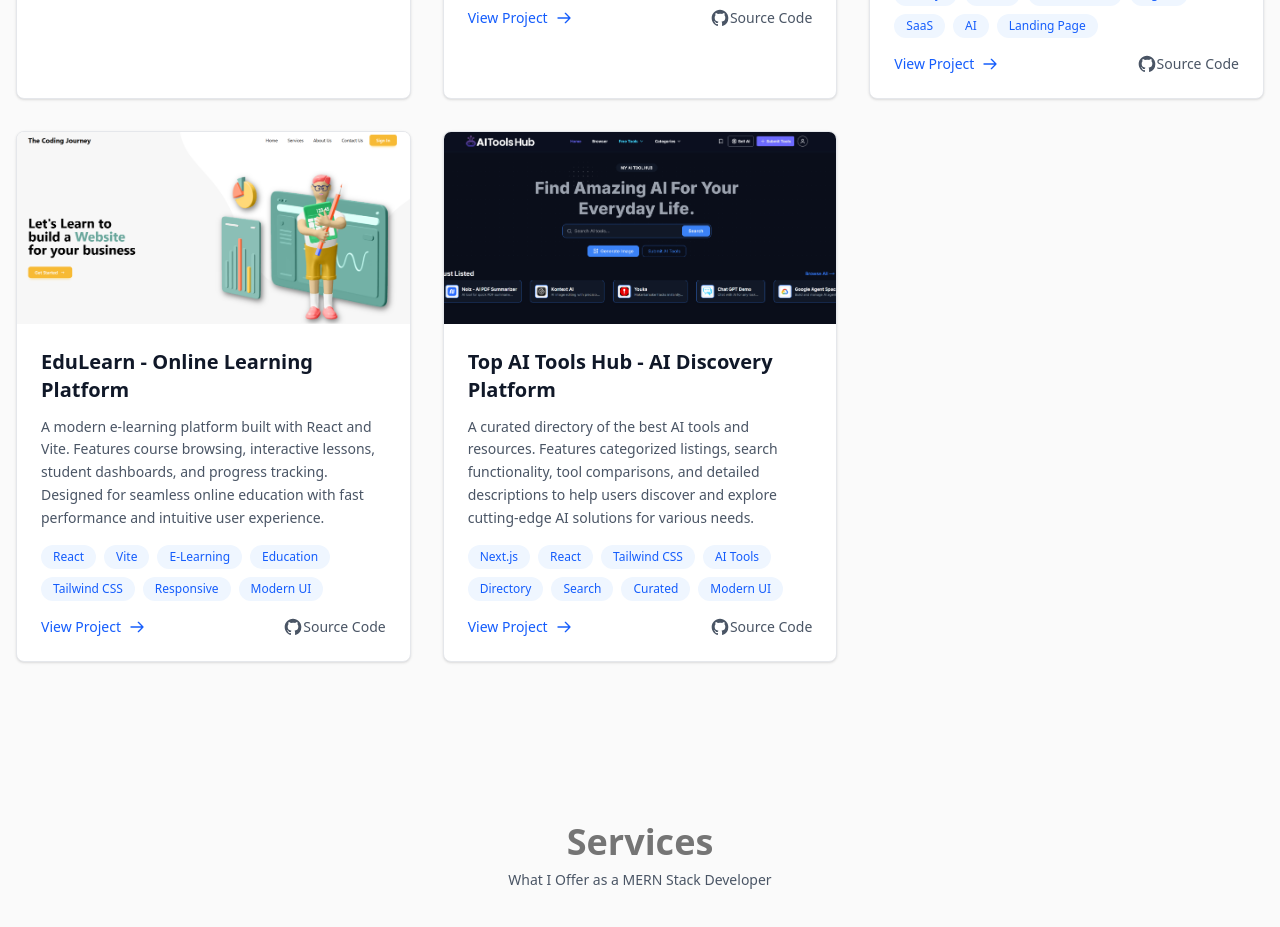
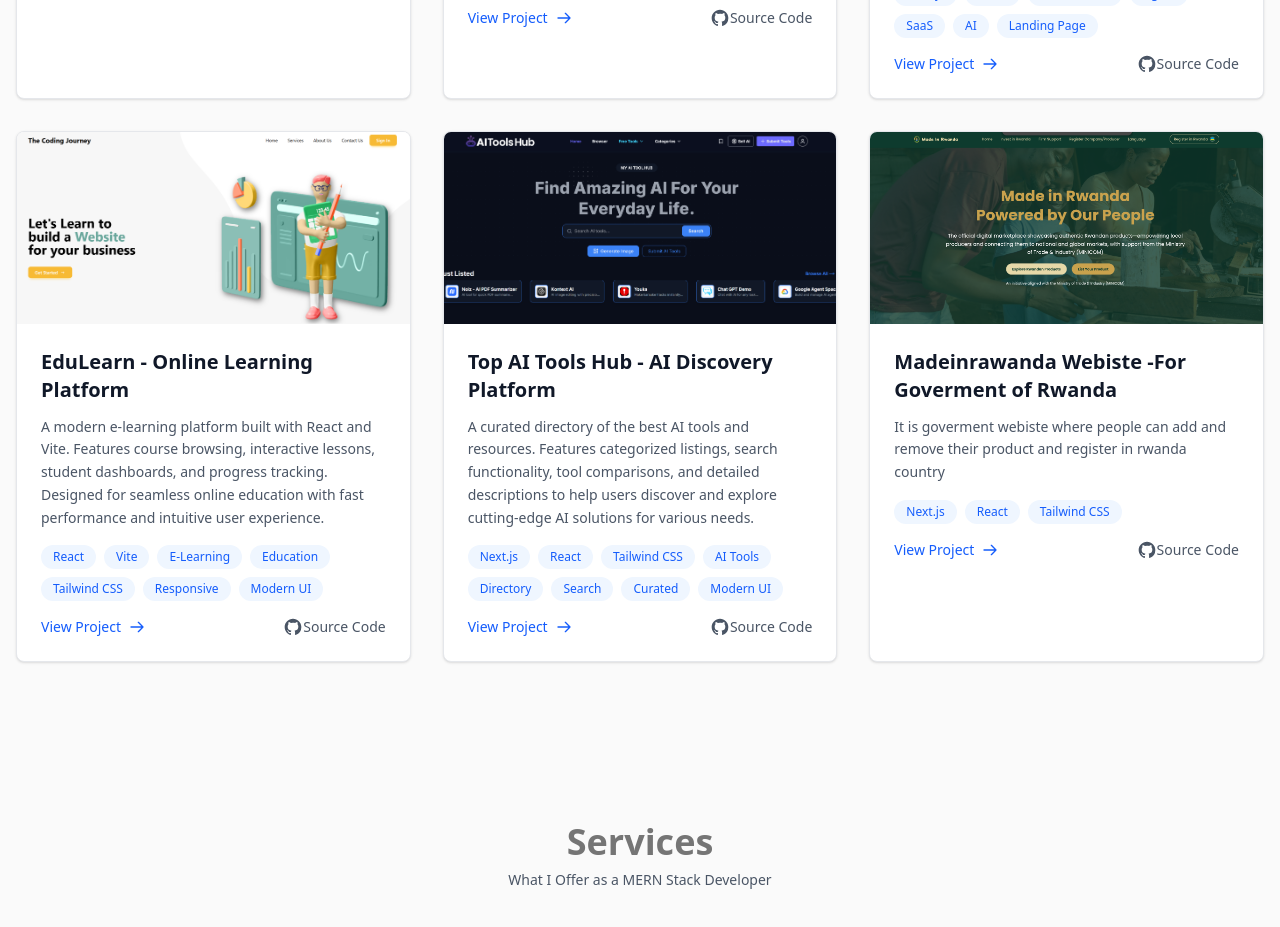
Before and after one commit to MuzamilWazir/NextjsPortfolio, a Next.js app: page / in a window 1280 px wide. Shown: the part 2880-3807 px from the top of the page. Built offline with nearby package versions, Linux system fonts and the light colour scheme.

Commit message:
new project

```diff
--- a/components/sections/Projects/Projects.jsx
+++ b/components/sections/Projects/Projects.jsx
@@ -92,6 +92,20 @@ function Projects() {
         "Search",
         "Curated",
         "Modern UI",
+      ],
+    },
+     {
+      id: 6,
+      title: "Madeinrawanda Webiste -For Goverment of Rwanda",
+      description:
+        "It is goverment webiste where people can add and remove their product and register in rwanda country",
+      image: "/madeinrwanda.png",
+      link: "https://github.com/MuzamilWazir/madeinrewandawebsitefrontend",
+      github: "https://github.com/mehditechnologies/top-ai-tools-hub",
+      tags: [
+        "Next.js",
+        "React",
+        "Tailwind CSS",
       ],
     },
   ];
```
Also changed, not shown: public/madeinrwanda.png (added).
